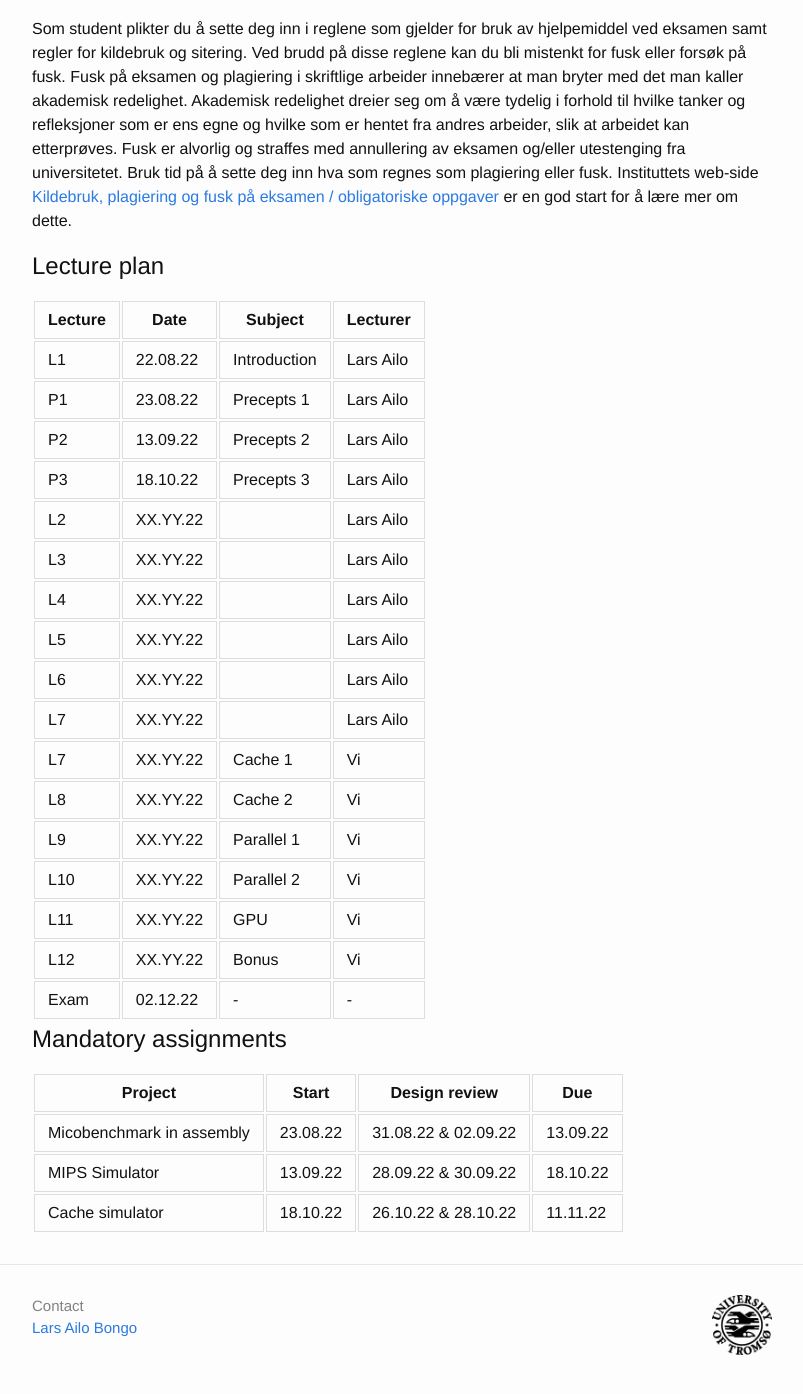
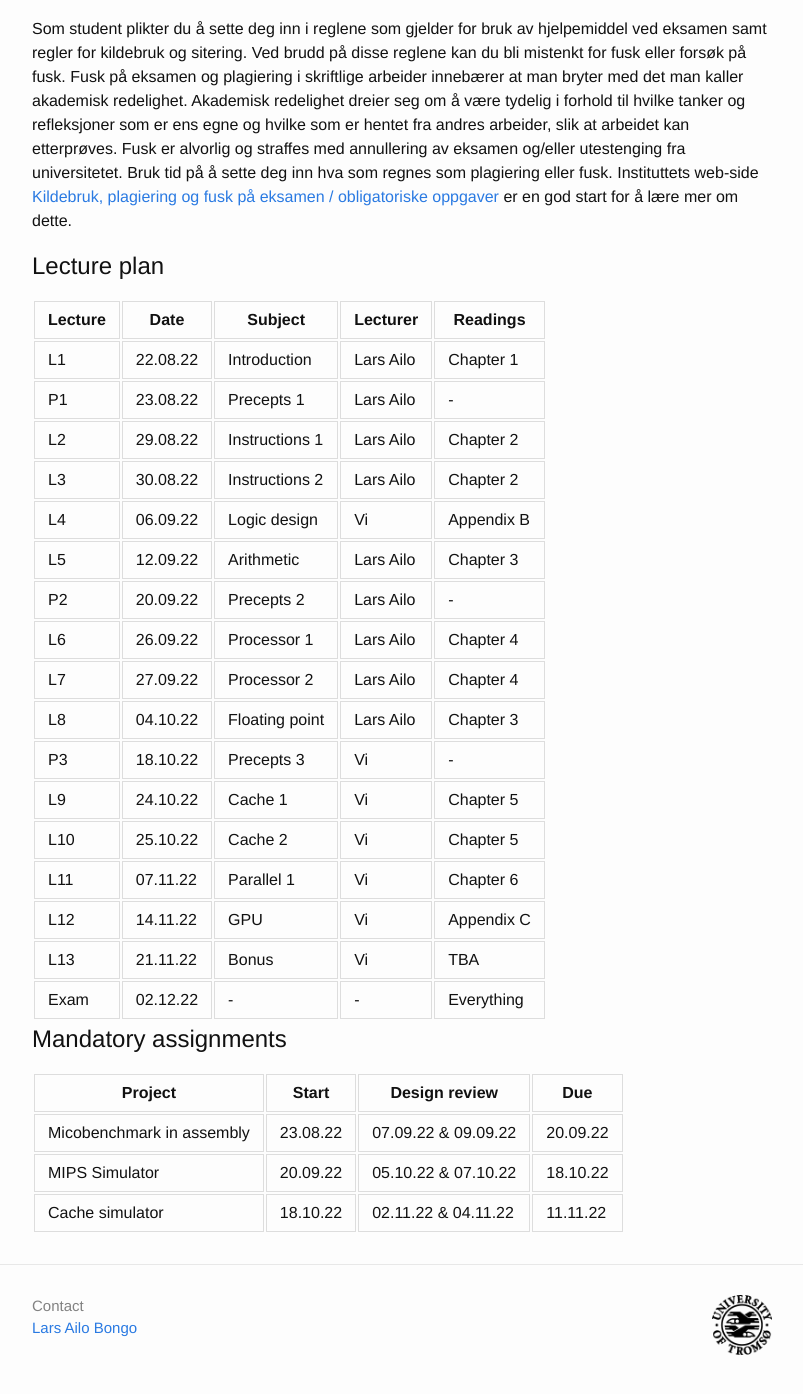
Before and after one commit to uit-inf-2200-f22/uit-inf-2200-f22.github.io, a Jekyll site: the page built from index.md, in a window 1280 px wide and 1400 px high, scrolled down 835 px. Shown: the top 1394 px of the window, without its empty margins (238-1041 px from the left). Built offline with Jekyll 4.4.1, drawn with Linux system fonts in a browser that asks for light colours; our own code applies the rules of GitHub Pages for plain Markdown files.

Commit message:
Update index.md

```diff
--- a/index.md
+++ b/index.md
@@ -29,30 +29,30 @@ Som student plikter du å sette deg inn i reglene som gjelder for bruk av hjelpe
 
 ## Lecture plan
 
-| Lecture   	| Date		    | Subject	  | Lecturer |
-|-------------|-------------|-----------|----------|
-| L1   | 22.08.22 | Introduction | Lars Ailo |
-| P1   | 23.08.22 | Precepts 1   | Lars Ailo |
-| P2   | 13.09.22 | Precepts 2   | Lars Ailo |
-| P3   | 18.10.22 | Precepts 3   | Lars Ailo |
-| L2   | XX.YY.22 |  | Lars Ailo |
-| L3   | XX.YY.22 |  | Lars Ailo |
-| L4   | XX.YY.22 |  | Lars Ailo |
-| L5   | XX.YY.22 |  | Lars Ailo |
-| L6   | XX.YY.22 |  | Lars Ailo |
-| L7   | XX.YY.22 |  | Lars Ailo |
-| L7   | XX.YY.22 | Cache 1  | Vi        |
-| L8   | XX.YY.22 | Cache 2 | Vi        |
-| L9   | XX.YY.22 | Parallel 1 | Vi        |
-| L10  | XX.YY.22 | Parallel 2 | Vi        |
-| L11  | XX.YY.22 | GPU        | Vi        |
-| L12  | XX.YY.22 | Bonus      | Vi        |
-| Exam | 02.12.22 | -            | -         |
+| Lecture   	| Date		    | Subject	  | Lecturer | Readings |
+|-------------|-------------|-----------|----------|----------|
+| L1   | 22.08.22 | Introduction   | Lars Ailo | Chapter 1 |
+| P1   | 23.08.22 | Precepts 1     | Lars Ailo | -         |
+| L2   | 29.08.22 | Instructions 1 | Lars Ailo | Chapter 2 |
+| L3   | 30.08.22 | Instructions 2 | Lars Ailo | Chapter 2 |
+| L4   | 06.09.22 | Logic design   | Vi        | Appendix B |
+| L5   | 12.09.22 | Arithmetic     | Lars Ailo | Chapter 3 |
+| P2   | 20.09.22 | Precepts 2     | Lars Ailo | -         |
+| L6   | 26.09.22 | Processor 1    | Lars Ailo | Chapter 4 |
+| L7   | 27.09.22 | Processor 2    | Lars Ailo | Chapter 4 |
+| L8   | 04.10.22 | Floating point | Lars Ailo | Chapter 3 |
+| P3   | 18.10.22 | Precepts 3     | Vi        | -         |
+| L9   | 24.10.22 | Cache 1        | Vi        | Chapter 5 |
+| L10  | 25.10.22 | Cache 2        | Vi        | Chapter 5 |
+| L11  | 07.11.22 | Parallel 1     | Vi        | Chapter 6 |
+| L12  | 14.11.22 | GPU            | Vi        | Appendix C |
+| L13  | 21.11.22 | Bonus          | Vi        | TBA        |
+| Exam | 02.12.22 | -              | -         | Everything |
 
 ## Mandatory assignments
 
 | Project |	Start      | Design review | Due |
 |---------|------------|---------------|-----|
-| Micobenchmark in assembly | 23.08.22 | 31.08.22 & 02.09.22 | 13.09.22 |
-| MIPS Simulator            | 13.09.22 | 28.09.22 & 30.09.22 | 18.10.22 |
-| Cache simulator           | 18.10.22 | 26.10.22 & 28.10.22 | 11.11.22 |
+| Micobenchmark in assembly | 23.08.22 | 07.09.22 & 09.09.22 | 20.09.22 |
+| MIPS Simulator            | 20.09.22 | 05.10.22 & 07.10.22 | 18.10.22 |
+| Cache simulator           | 18.10.22 | 02.11.22 & 04.11.22 | 11.11.22 |
```
